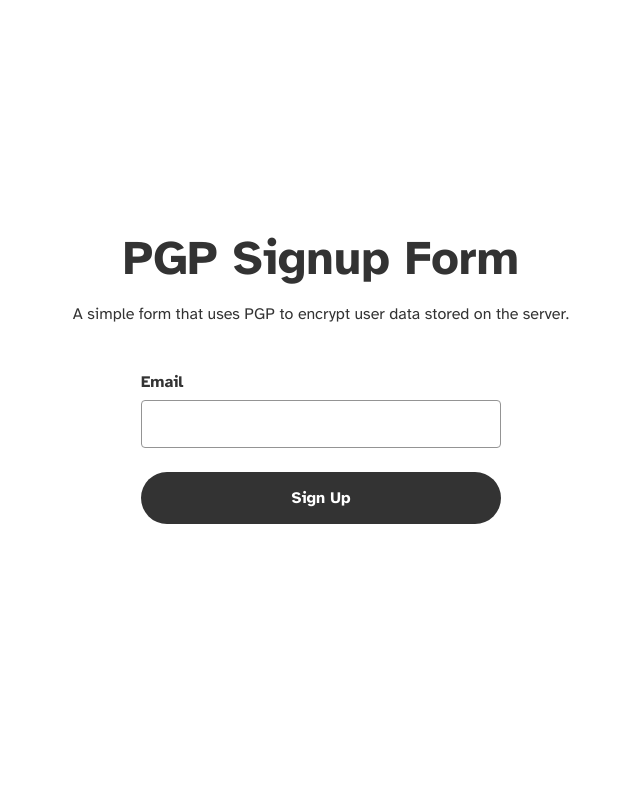
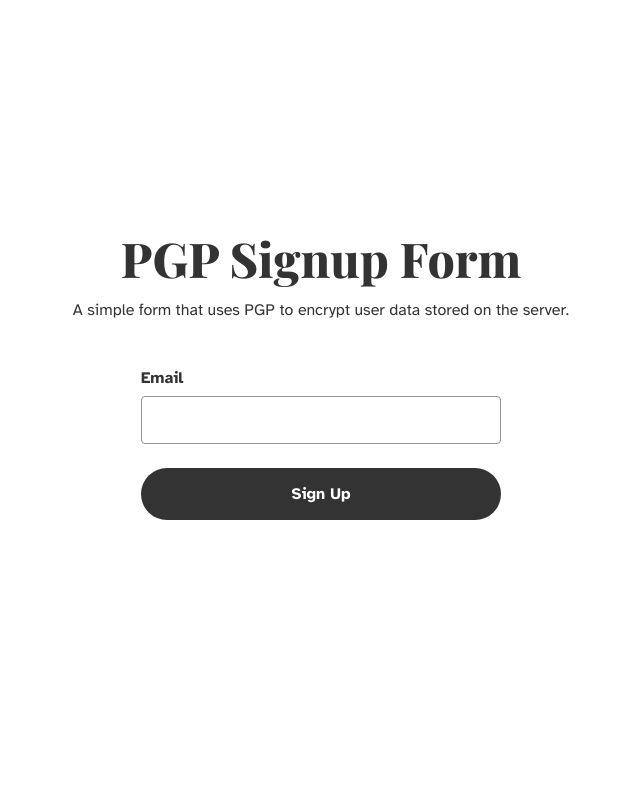
Before and after one commit to glenn-sorrentino/pgp-signup-form, a Flask app: page / in a window 1280 px wide. Shown: the whole page, without its empty margins (319-959 px from the left). Run offline with Flask 2, Linux system fonts and the light colour scheme.

```diff
--- a/static/style.css
+++ b/static/style.css
@@ -14,6 +14,7 @@ body {
 	font-family: 'Atkinson Hyperlegible', sans-serif;
 	margin: 0;
 	height: 100vh;
+	padding: 0 2rem;
 }
 
 h1, p, label, input {
@@ -23,7 +24,10 @@ h1, p, label, input {
 h1 {
 	font-weight: 700;
 	font-size: 3rem;
+	line-height: 1.1;
 	margin: 0;
+	font-family: 'Playfair Display', serif;
+
 }
 
 h1 + p {
@@ -36,7 +40,8 @@ label {
 }
 
 #signup-form {
-	width: 360px;
+	max-width: 360px;
+	width: 100%;
 	margin-bottom: 3rem;
 	display: flex;
 	flex-direction: column;
--- a/templates/index.html
+++ b/templates/index.html
@@ -7,6 +7,8 @@
     <link rel="preconnect" href="https://fonts.googleapis.com">
     <link rel="preconnect" href="https://fonts.gstatic.com" crossorigin>
     <link href="https://fonts.googleapis.com/css2?family=Atkinson+Hyperlegible:wght@400;700&display=swap" rel="stylesheet">
+    <link rel="preconnect" href="https://fonts.gstatic.com" crossorigin>
+    <link href="https://fonts.googleapis.com/css2?family=Atkinson+Hyperlegible:wght@400;700&family=Playfair+Display:wght@400;500;600;800&display=swap" rel="stylesheet">
     <title>PGP Signup Form</title>
 </head>
 <body>
```
Also changed, not shown: 1 other file.
